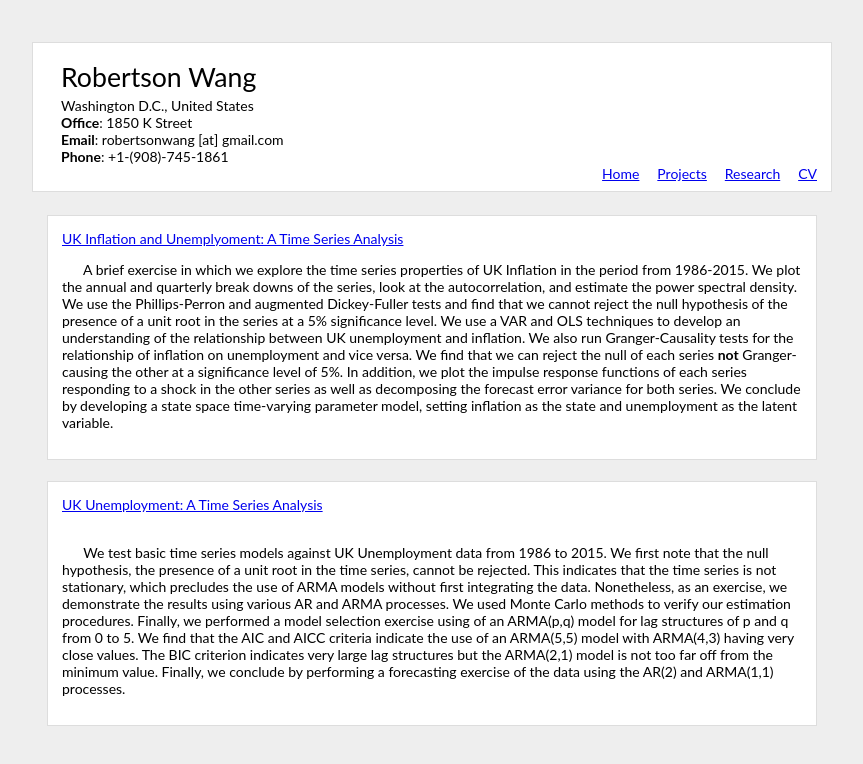
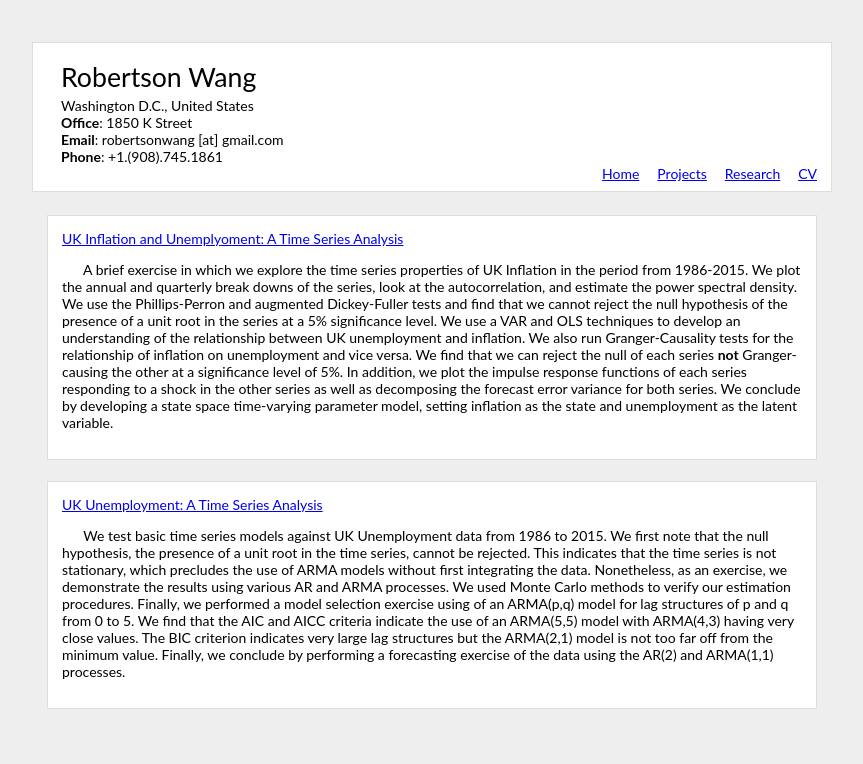
Before and after one commit to robertsonwang/robertsonwang.github.io, a plain HTML site: page projects.html in a window 1280 px wide. Shown: the whole page, without its empty margins (208-1071 px from the left). Drawn offline with Linux system fonts and the light colour scheme.

Commit message:
Fifth commit

```diff
--- a/projects.html
+++ b/projects.html
@@ -61,7 +61,7 @@ div.paper pre {
 <span>Washington D.C., United States</span><br />
 <span><strong>Office</strong>: 1850 K Street </span><br />
 <span><strong>Email</strong>: robertsonwang [at] gmail.com</span> <br />
-<span><strong>Phone</strong>: +1-(908)-745-1861</span> <br />
+<span><strong>Phone</strong>: +1.(908).745.1861</span> <br />
 <div align="right"> <a href="/index.html">Home</a> &nbsp &nbsp <a href="/projects.html">Projects</a> &nbsp &nbsp <a href="/research.html">Research</a> &nbsp &nbsp <a href="/RobertsonWang-CV.pdf">CV</a>
 </div>
 </div>
@@ -91,7 +91,7 @@ as well as decomposing the forecast error variance for both series. We conclude
 <div class="paper">
 
  <a href='\uk-unemployment.pdf'>UK Unemployment: A Time Series Analysis</a>
-<br> <br>
+<br>
 <p>
 &nbsp &nbsp &nbsp We test basic time series models against UK Unemployment data from 1986 to 2015. We first note that the null hypothesis, the presence of a unit root in the time series, cannot be rejected. This indicates that the time series is not stationary, which precludes the use of ARMA models without first integrating the data. Nonetheless, as an exercise, we demonstrate the results using various AR and ARMA processes.
 We used  Monte Carlo methods to verify our estimation procedures. Finally, we performed a model selection exercise using of an ARMA(p,q) model for lag structures of p and q from 0 to 5.
```
Also changed, not shown: index.html (+1 -1 lines), research.html (+1 -1 lines).
